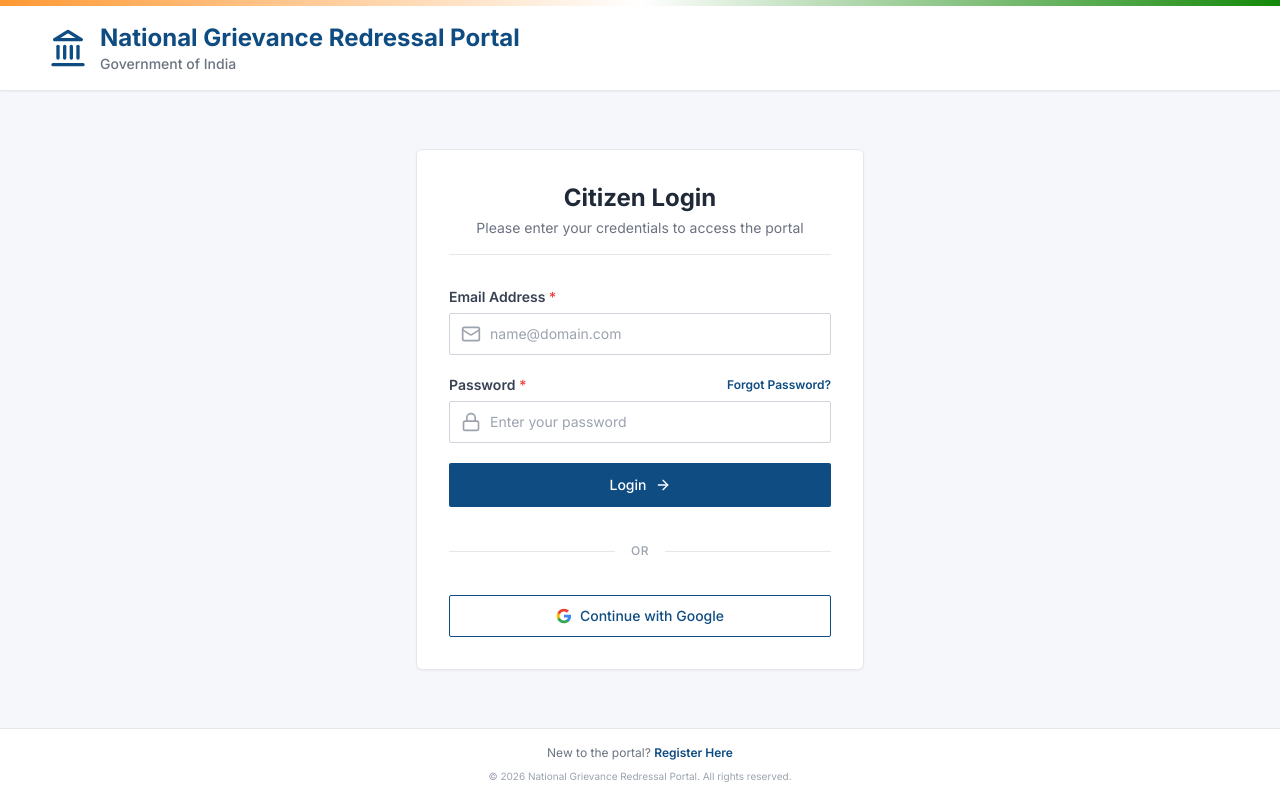
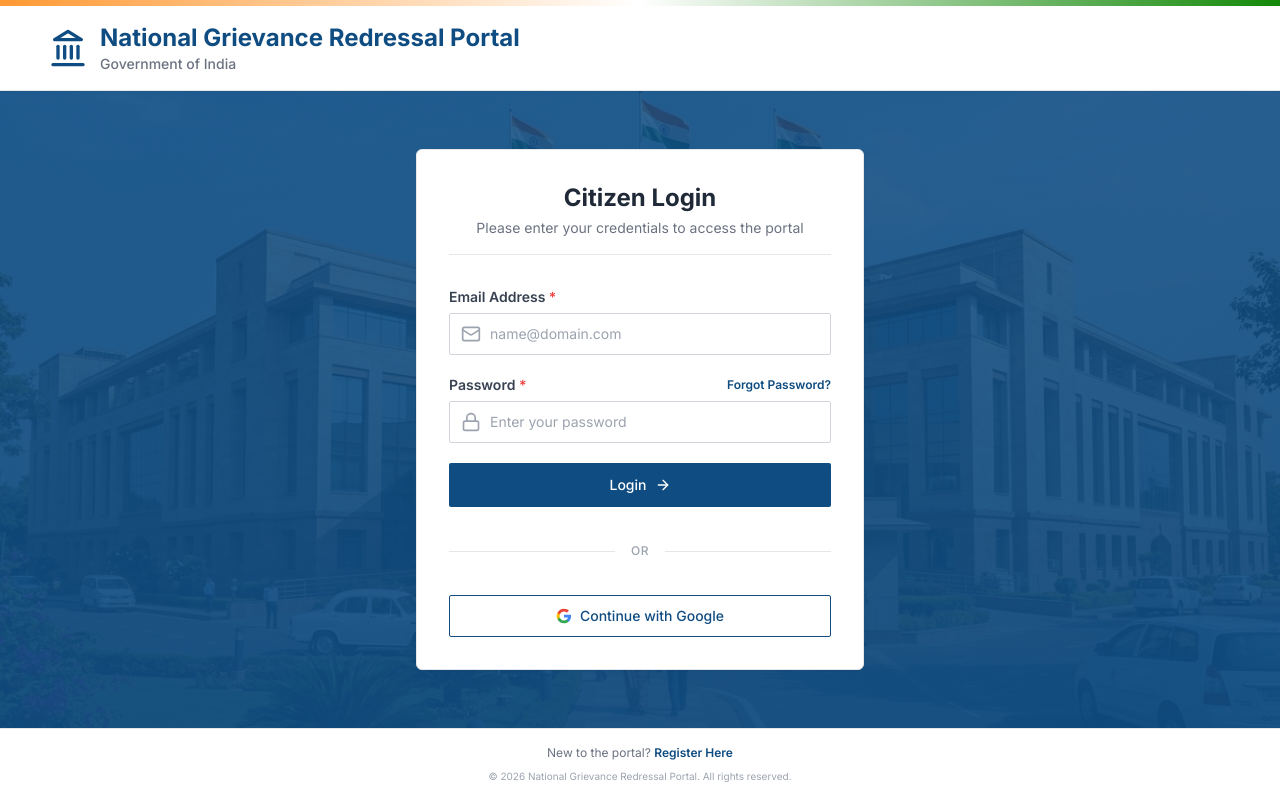
Before and after one commit to SrVENOM07/digital-grievance-system, a React (Vite) app in the folder digital-grievance-system/client/: page /login in a window 1280 px wide. Built offline with nearby package versions, Linux system fonts and the light colour scheme.

Commit message:
Add files via upload

```diff
--- a/digital-grievance-system/client/src/index.css
+++ b/digital-grievance-system/client/src/index.css
@@ -28,6 +28,20 @@
   .gov-header-strip {
     @apply h-1.5 w-full bg-gradient-to-r from-[#FF9933] via-white to-[#138808];
   }
+
+  .auth-bg {
+    background-image: linear-gradient(rgba(15, 76, 129, 0.85), rgba(15, 76, 129, 0.95)), url('/gov-bg.jpg');
+    background-size: cover;
+    background-position: center;
+    background-attachment: fixed;
+  }
+
+  .dashboard-bg {
+    background-image: linear-gradient(rgba(245, 247, 250, 0.92), rgba(245, 247, 250, 0.98)), url('/gov-bg.jpg');
+    background-size: cover;
+    background-position: center;
+    background-attachment: fixed;
+  }
 }
 
 /* Custom Scrollbars */
--- a/digital-grievance-system/client/src/pages/AdminDashboard.jsx
+++ b/digital-grievance-system/client/src/pages/AdminDashboard.jsx
@@ -78,7 +78,7 @@ const AdminDashboard = () => {
   });
 
   return (
-    <div className="min-h-screen bg-[#F5F7FA] text-gray-800 flex flex-col font-sans">
+    <div className="min-h-screen dashboard-bg text-gray-800 flex flex-col font-sans">
       <Navbar />
 
       {/* Breadcrumb */}
--- a/digital-grievance-system/client/src/pages/ForgotPassword.jsx
+++ b/digital-grievance-system/client/src/pages/ForgotPassword.jsx
@@ -31,7 +31,7 @@ const ForgotPassword = () => {
   };
 
   return (
-    <div className="min-h-screen flex flex-col bg-[#F5F7FA]">
+    <div className="min-h-screen flex flex-col auth-bg">
       {/* Government Header */}
       <div className="gov-header-strip"></div>
       <header className="bg-white border-b border-gray-200 py-4 px-6 md:px-12 flex items-center shadow-sm">
--- a/digital-grievance-system/client/src/pages/Login.jsx
+++ b/digital-grievance-system/client/src/pages/Login.jsx
@@ -46,7 +46,7 @@ const Login = () => {
   };
 
   return (
-    <div className="min-h-screen flex flex-col bg-[#F5F7FA]">
+    <div className="min-h-screen flex flex-col auth-bg">
       {/* Government Header */}
       <div className="gov-header-strip"></div>
       <header className="bg-white border-b border-gray-200 py-4 px-6 md:px-12 flex items-center shadow-sm">
--- a/digital-grievance-system/client/src/pages/ResetPassword.jsx
+++ b/digital-grievance-system/client/src/pages/ResetPassword.jsx
@@ -43,7 +43,7 @@ const ResetPassword = () => {
   };
 
   return (
-    <div className="min-h-screen flex flex-col bg-[#F5F7FA]">
+    <div className="min-h-screen flex flex-col auth-bg">
       {/* Government Header */}
       <div className="gov-header-strip"></div>
       <header className="bg-white border-b border-gray-200 py-4 px-6 md:px-12 flex items-center shadow-sm">
--- a/digital-grievance-system/client/src/pages/Signup.jsx
+++ b/digital-grievance-system/client/src/pages/Signup.jsx
@@ -61,7 +61,7 @@ const Signup = () => {
   };
 
   return (
-    <div className="min-h-screen flex flex-col bg-[#F5F7FA]">
+    <div className="min-h-screen flex flex-col auth-bg">
       {/* Government Header */}
       <div className="gov-header-strip"></div>
       <header className="bg-white border-b border-gray-200 py-4 px-6 md:px-12 flex items-center shadow-sm">
--- a/digital-grievance-system/client/src/pages/UserDashboard.jsx
+++ b/digital-grievance-system/client/src/pages/UserDashboard.jsx
@@ -110,7 +110,7 @@ const UserDashboard = () => {
   });
 
   return (
-    <div className="min-h-screen bg-[#F5F7FA] flex flex-col font-sans text-gray-800">
+    <div className="min-h-screen flex flex-col dashboard-bg font-sans text-gray-800">
       <Navbar />
 
       {/* Breadcrumb */}
```
Also changed, not shown: digital-grievance-system/client/public/gov-bg.jpg (added).
